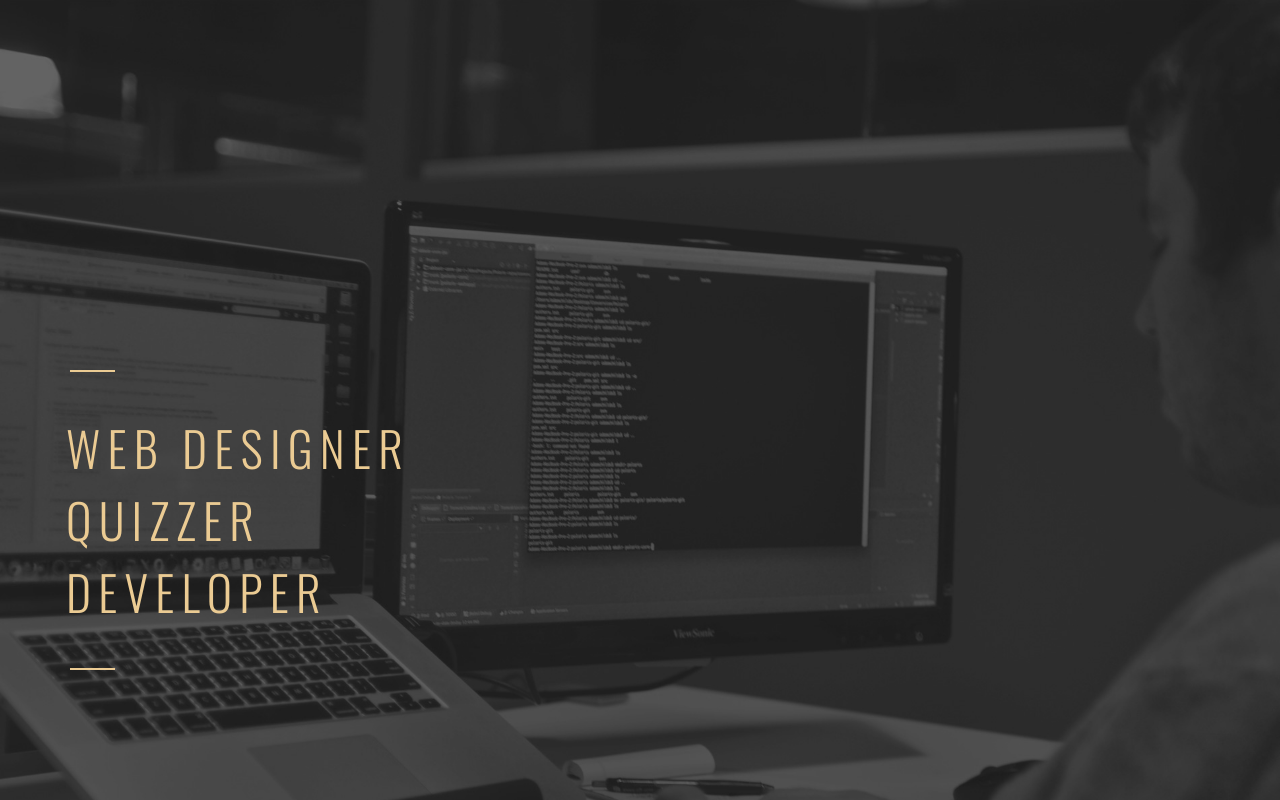
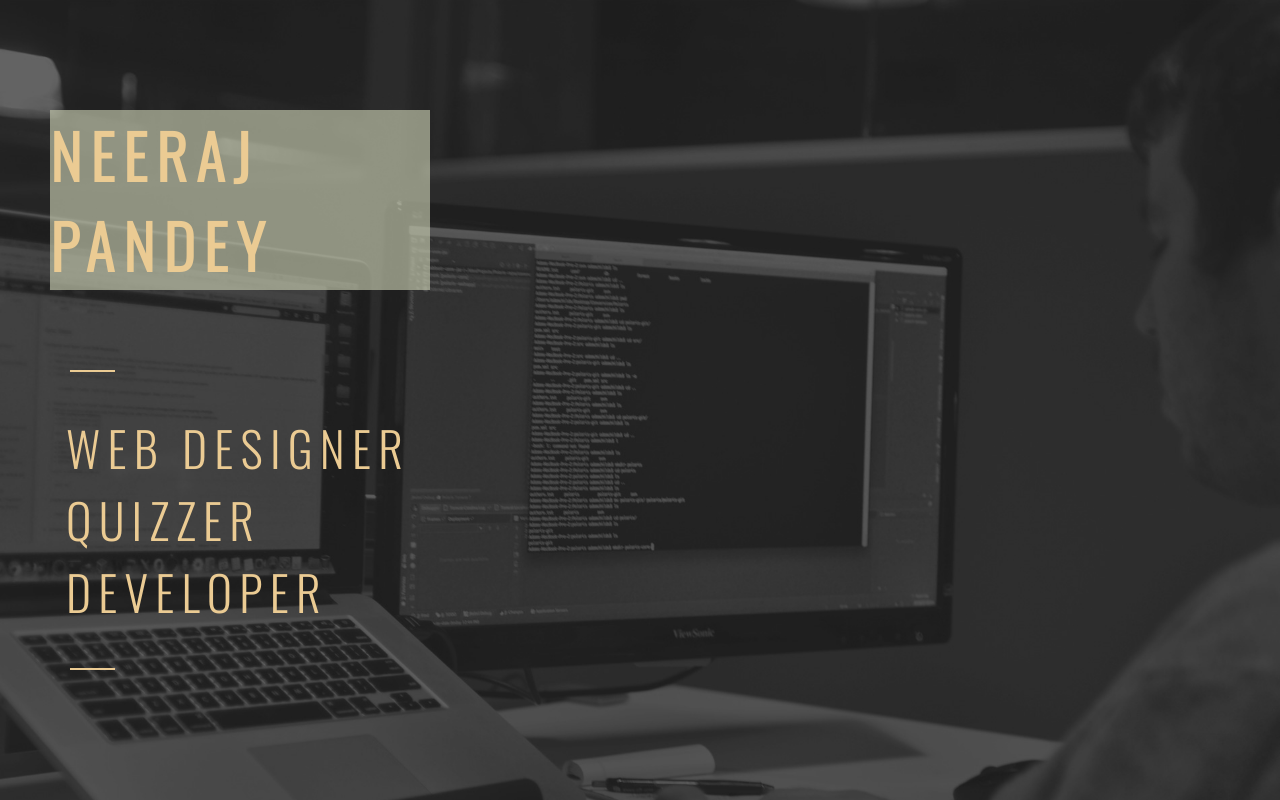
Before and after one commit to neerajp99/wordpresstemplate, a plain HTML site: page index.html in a window 1280 px wide. Drawn offline with nearby package versions, Linux system fonts and the light colour scheme; some icons are missing.

Commit message:
Added the heading

```diff
--- a/index.html
+++ b/index.html
@@ -11,7 +11,7 @@
 <body class="site">
     <div id="wrapper" class="fluid">
         <header class="fluid header site-content">
-            <div class="fluid logo" alt="Shaun Moynihan"></div>
+            <code class="red"><h1>Neeraj Pandey</h1></code>
         </header>
         <footer class="fluid footer site-content">
             <section class="fluid main">
--- a/style.css
+++ b/style.css
@@ -14,6 +14,17 @@ Version: 0.1.0
         display: flex;
         min-height: 100%;
         flex-direction: column;
+    }
+
+    .site-content > code > h1 {
+        margin-right: 850px;
+        font-size: 60px;
+        font-weight: bold;
+        margin-left: 50px;
+    }
+
+    .red > h1 {
+        background-color: rgba(198, 202, 175, 0.66);
     }
 
     body {
@@ -93,8 +104,6 @@ a.social:active {
         text-decoration: none;
         font-size: 30px margin-left: 20px;
     }
-
-
     /* Mobile Layout: 480px and below. */
 
     .gridContainer {
@@ -168,8 +177,6 @@ a.social:active {
     .hide_mobile {
         display: none;
     }
-
-
     /* Tablet & Desktop Layout: 768px to a max of 1232px.  Inherits styles from: Mobile Layout. */
 
     @media (min-width: 770px) {
```
Lines whose indentation alone changed are shown as unchanged.
